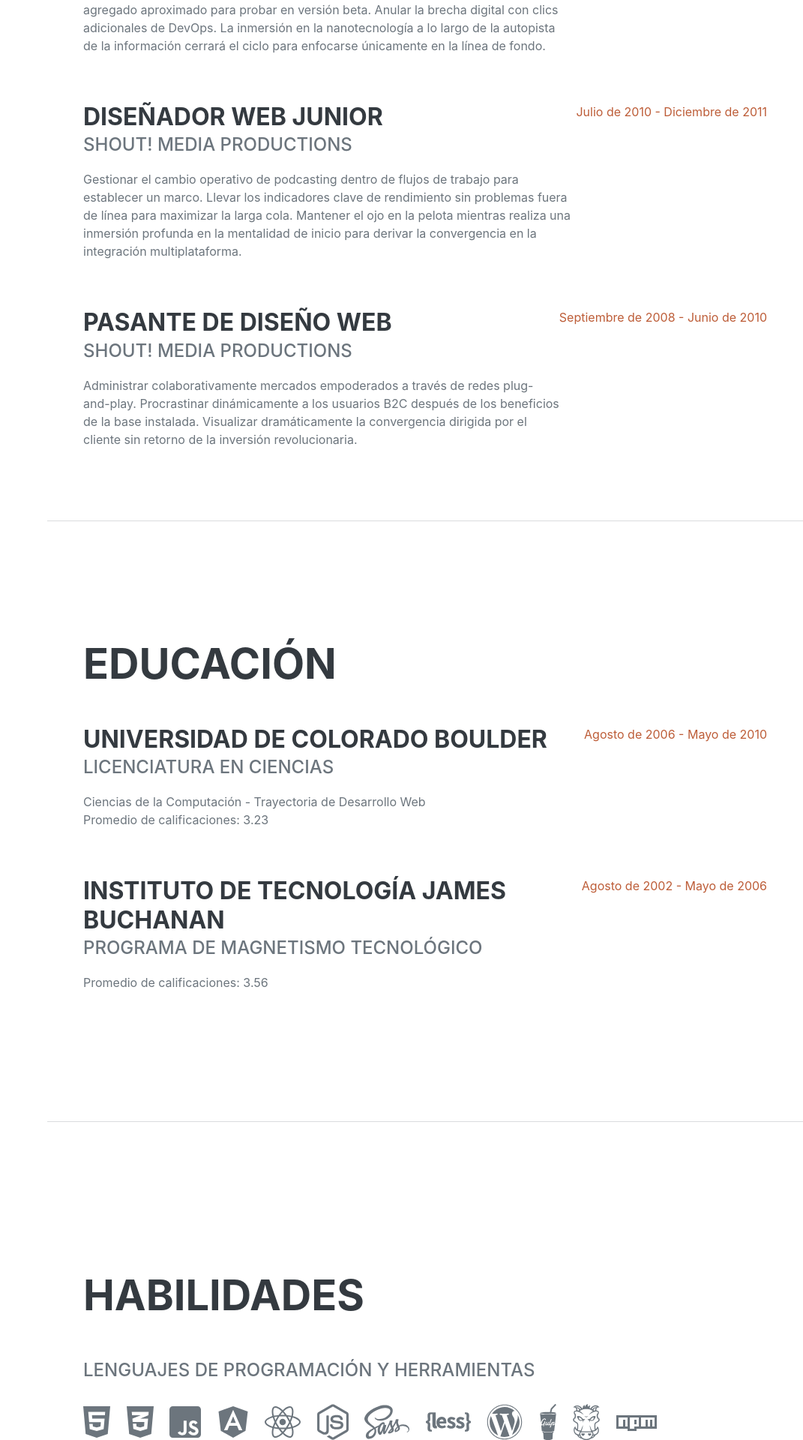
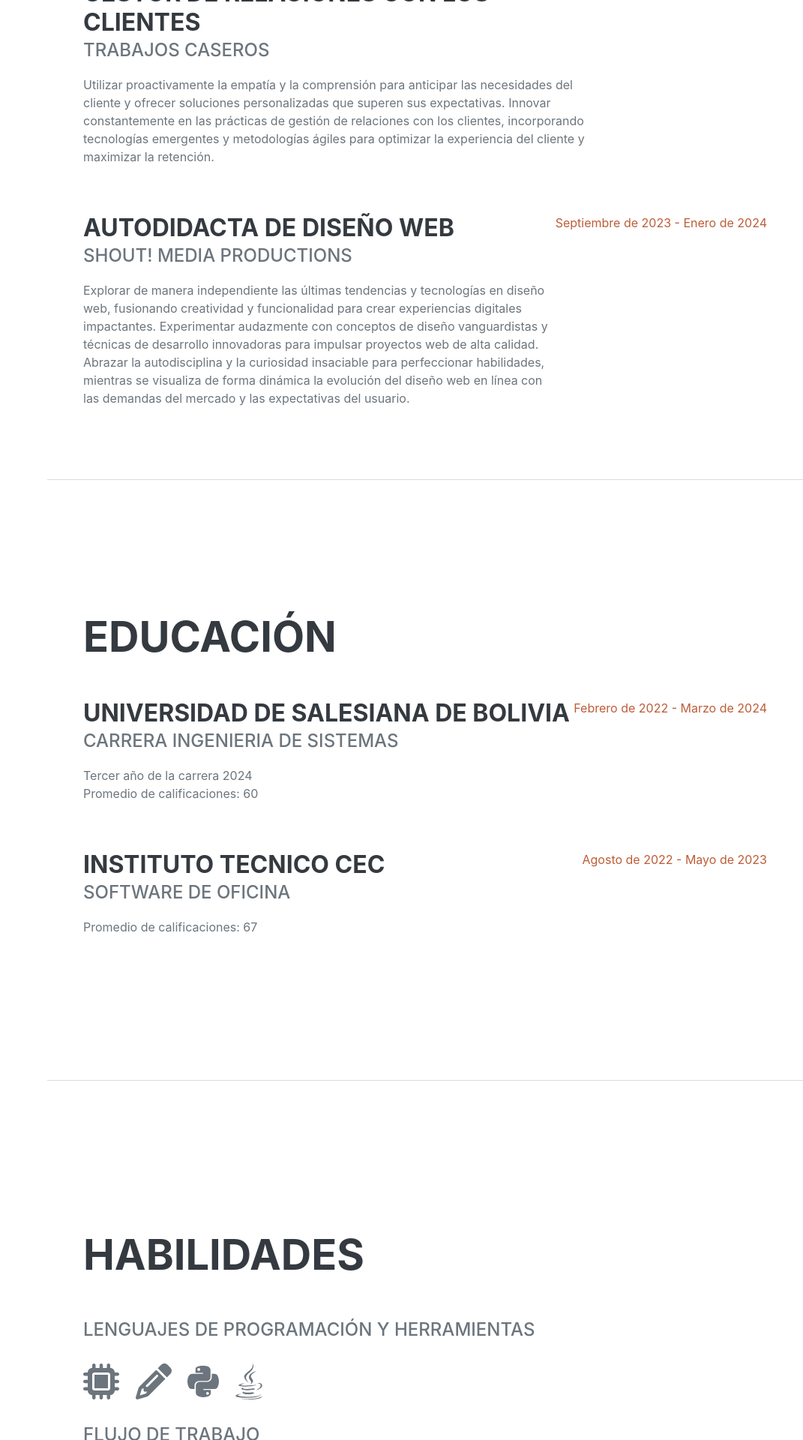
Before and after one commit to GabrielGarcia619/Portafolio1, a Django app: page / in a window 1280 px wide. Shown: the part 1360-3280 px from the top of the page at 75% size, without its empty margins (209-1280 px from the left). Run offline with Django 5.2, Linux system fonts and the light colour scheme; some libraries are stand-ins or nearby versions; some web fonts are replaced.

Commit message:
Agregacion de comentarios y LLenado de Datos

```diff
--- a/templates/index.html
+++ b/templates/index.html
@@ -18,6 +18,7 @@
     </head>
     <body id="page-top">
         <!-- Navegación -->
+        <!-- La navegación proporciona un menú para navegar a diferentes secciones de la página. -->
         <nav class="navbar navbar-expand-lg navbar-dark bg-primary fixed-top" id="sideNav">
             <a class="navbar-brand js-scroll-trigger" href="#page-top">
                 <span class="d-block d-lg-none">Gabriel Alejandro</span>
@@ -38,17 +39,19 @@
         <!-- Contenido de la página -->
         <div class="container-fluid p-0">
             <!-- Sobre mí -->
+            <!-- Esta sección muestra información personal y una breve descripción del individuo. -->
             <section class="resume-section" id="about">
                 <div class="resume-section-content">
                     <h1 class="mb-0">
                         Gabriel Alejandro
-                        <span class="text-primary">García Huayhua</span>
+                        <span class="text-primary">Garcia Huayhua</span>
                     </h1>
                     <div class="subheading mb-5">
-                        3542 Calle Berry · Cheyenne Wells, CO 80810 · (519) 68095288 ·
+                        1127 Av.Eduardo Avaroa · Los Andes, LaPaz-Bolivia · (519) 68095288 ·
                         <a href="mailto:gabrielgarciahuayhua619@email.com">gabrielgarciahuayhua619@email.com</a>
                     </div>
-                    <p class="lead mb-5">Tengo experiencia en aprovechar marcos ágiles para proporcionar una sinopsis robusta para descripciones generales de alto nivel. Los enfoques iterativos para la estrategia corporativa fomentan el pensamiento colaborativo para impulsar aún más la propuesta de valor general.</p>
+                    <p class="lead mb-5">Poseo experiencia en la aplicación de metodologías ágiles para desarrollar una comprensión sólida de conceptos fundamentales en ingeniería de sistemas. Mediante la iteración constante y el análisis crítico, busco fortalecer mis habilidades en la resolución
+                        de problemas complejos y en la formulación de soluciones innovadoras. Mi enfoque colaborativo en proyectos académicos me ha permitido profundizar en la comprensión de la estrategia corporativa y en la generación de propuestas de valor efectivas que se alineen con las demandas del mundo tecnológico actual.</p>
                     <div class="social-icons">
                         <a class="social-icon" href="#!"><i class="fab fa-linkedin-in"></i></a>
                         <a class="social-icon" href="#!"><i class="fab fa-github"></i></a>
@@ -59,150 +62,121 @@
             </section>
             <hr class="m-0" />
             <!-- Experiencia -->
+            <!-- Esta sección enumera la experiencia laboral del individuo con detalles sobre las responsabilidades y el período de tiempo. -->
             <section class="resume-section" id="experience">
                 <div class="resume-section-content">
                     <h2 class="mb-5">Experiencia</h2>
                     <div class="d-flex flex-column flex-md-row justify-content-between mb-5">
                         <div class="flex-grow-1">
-                            <h3 class="mb-0">Desarrollador Web Senior</h3>
-                            <div class="subheading mb-3">Intelitec Solutions</div>
-                            <p>Proponer estrategias de supervivencia win-win para asegurar la dominación proactiva. Al final del día, avanzar, un nuevo normal que ha evolucionado de la generación X está en la pista de despegue hacia una solución en la nube optimizada. El contenido generado por el usuario en tiempo real tendrá múltiples puntos de contacto para la externalización.</p>
+                            <h3 class="mb-0">Habilidades en software de oficina</h3>
+                            <div class="subheading mb-3">Instituto Tecnico CEC</div>
+                            <p>Gestionar de manera efectiva las actividades relacionadas con el software de oficina, priorizando la eficiencia y la precisión en cada tarea. Implementar estrategias proactivas para mejorar continuamente la productividad y la calidad del trabajo, asegurando la entrega oportuna de resultados satisfactorios. Mantener una comunicación clara y fluida con los compañeros de equipo y los clientes, facilitando un ambiente de colaboración y confianza.</p>
                         </div>
-                        <div class="flex-shrink-0"><span class="text-primary">Marzo de 2013 - Presente</span></div>
+                        <div class="flex-shrink-0"><span class="text-primary">Agosto de 2022 - Mayo de 2023</span></div>
                     </div>
                     <div class="d-flex flex-column flex-md-row justify-content-between mb-5">
                         <div class="flex-grow-1">
-                            <h3 class="mb-0">Desarrollador Web</h3>
-                            <div class="subheading mb-3">Intelitec Solutions</div>
-                            <p>Aprovechar las oportunidades obvias para identificar una actividad de valor agregado aproximado para probar en versión beta. Anular la brecha digital con clics adicionales de DevOps. La inmersión en la nanotecnología a lo largo de la autopista de la información cerrará el ciclo para enfocarse únicamente en la línea de fondo.</p>
+                            <h3 class="mb-0">Gestor de relaciones con los clientes</h3>
+                            <div class="subheading mb-3">Trabajos Caseros</div>
+                            <p>Utilizar proactivamente la empatía y la comprensión para anticipar las necesidades del cliente y ofrecer soluciones personalizadas que superen sus expectativas. Innovar constantemente en las prácticas de gestión de relaciones con los clientes, incorporando tecnologías emergentes y metodologías ágiles para optimizar la experiencia del cliente y maximizar la retención.</p>
                         </div>
-                        <div class="flex-shrink-0"><span class="text-primary">Diciembre de 2011 - Marzo de 2013</span></div>
-                    </div>
-                    <div class="d-flex flex-column flex-md-row justify-content-between mb-5">
-                        <div class="flex-grow-1">
-                            <h3 class="mb-0">Diseñador Web Junior</h3>
-                            <div class="subheading mb-3">Shout! Media Productions</div>
-                            <p>Gestionar el cambio operativo de podcasting dentro de flujos de trabajo para establecer un marco. Llevar los indicadores clave de rendimiento sin problemas fuera de línea para maximizar la larga cola. Mantener el ojo en la pelota mientras realiza una inmersión profunda en la mentalidad de inicio para derivar la convergencia en la integración multiplataforma.</p>
-                        </div>
-                        <div class="flex-shrink-0"><span class="text-primary">Julio de 2010 - Diciembre de 2011</span></div>
+                        <div class="flex-shrink-0"><span class="text-primary">Julio de 2020 - Marzo de 2024</span></div>
                     </div>
                     <div class="d-flex flex-column flex-md-row justify-content-between">
                         <div class="flex-grow-1">
-                            <h3 class="mb-0">Pasante de Diseño Web</h3>
+                            <h3 class="mb-0">Autodidacta de Diseño Web</h3>
                             <div class="subheading mb-3">Shout! Media Productions</div>
-                            <p>Administrar colaborativamente mercados empoderados a través de redes plug-and-play. Procrastinar dinámicamente a los usuarios B2C después de los beneficios de la base instalada. Visualizar dramáticamente la convergencia dirigida por el cliente sin retorno de la inversión revolucionaria.</p>
+                            <p>Explorar de manera independiente las últimas tendencias y tecnologías en diseño web, fusionando creatividad y funcionalidad para crear experiencias digitales impactantes. Experimentar audazmente con conceptos de diseño vanguardistas y técnicas de desarrollo innovadoras para impulsar proyectos web de alta calidad. Abrazar la autodisciplina y la curiosidad insaciable para perfeccionar habilidades, mientras se visualiza de forma dinámica la evolución del diseño web en línea con las demandas del mercado y las expectativas del usuario.</p>
                         </div>
-                        <div class="flex-shrink-0"><span class="text-primary">Septiembre de 2008 - Junio de 2010</span></div>
+                        <div class="flex-shrink-0"><span class="text-primary">Septiembre de 2023 - Enero de 2024</span></div>
                     </div>
                 </div>
             </section>
             <hr class="m-0" />
             <!-- Educación -->
+            <!-- Esta sección muestra la educación del individuo, incluidas las instituciones y los períodos de tiempo. -->
             <section class="resume-section" id="education">
                 <div class="resume-section-content">
                     <h2 class="mb-5">Educación</h2>
                     <div class="d-flex flex-column flex-md-row justify-content-between mb-5">
                         <div class="flex-grow-1">
-                            <h3 class="mb-0">Universidad de Colorado Boulder</h3>
-                            <div class="subheading mb-3">Licenciatura en Ciencias</div>
-                            <div>Ciencias de la Computación - Trayectoria de Desarrollo Web</div>
-                            <p>Promedio de calificaciones: 3.23</p>
+                            <h3 class="mb-0">Universidad de Salesiana de Bolivia</h3>
+                            <div class="subheading mb-3">Carrera Ingenieria de Sistemas </div>
+                            <div>Tercer año de la carrera 2024</div>
+                            <p>Promedio de calificaciones: 60</p>
                         </div>
-                        <div class="flex-shrink-0"><span class="text-primary">Agosto de 2006 - Mayo de 2010</span></div>
+                        <div class="flex-shrink-0"><span class="text-primary">Febrero de 2022 - Marzo de 2024</span></div>
                     </div>
                     <div class="d-flex flex-column flex-md-row justify-content-between">
                         <div class="flex-grow-1">
-                            <h3 class="mb-0">Instituto de Tecnología James Buchanan</h3>
-                            <div class="subheading mb-3">Programa de Magnetismo Tecnológico</div>
-                            <p>Promedio de calificaciones: 3.56</p>
+                            <h3 class="mb-0">Instituto Tecnico CEC</h3>
+                            <div class="subheading mb-3">Software de oficina</div>
+                            <p>Promedio de calificaciones: 67</p>
                         </div>
-                        <div class="flex-shrink-0"><span class="text-primary">Agosto de 2002 - Mayo de 2006</span></div>
+                        <div class="flex-shrink-0"><span class="text-primary">Agosto de 2022 - Mayo de 2023</span></div>
                     </div>
                 </div>
             </section>
             <hr class="m-0" />
             <!-- Habilidades -->
+            <!-- Esta sección muestra las habilidades técnicas y de flujo de trabajo del individuo. -->
             <section class="resume-section" id="skills">
                 <div class="resume-section-content">
                     <h2 class="mb-5">Habilidades</h2>
                     <div class="subheading mb-3">Lenguajes de Programación y Herramientas</div>
                     <ul class="list-inline dev-icons">
-                        <li class="list-inline-item"><i class="fab fa-html5"></i></li>
-                        <li class="list-inline-item"><i class="fab fa-css3-alt"></i></li>
-                        <li class="list-inline-item"><i class="fab fa-js-square"></i></li>
-                        <li class="list-inline-item"><i class="fab fa-angular"></i></li>
-                        <li class="list-inline-item"><i class="fab fa-react"></i></li>
-                        <li class="list-inline-item"><i class="fab fa-node-js"></i></li>
-                        <li class="list-inline-item"><i class="fab fa-sass"></i></li>
-                        <li class="list-inline-item"><i class="fab fa-less"></i></li>
-                        <li class="list-inline-item"><i class="fab fa-wordpress"></i></li>
-                        <li class="list-inline-item"><i class="fab fa-gulp"></i></li>
-                        <li class="list-inline-item"><i class="fab fa-grunt"></i></li>
-                        <li class="list-inline-item"><i class="fab fa-npm"></i></li>
+                        <li class="list-inline-item"><i class="fas fa-microchip"></i></li>
+                        <li class="list-inline-item"><i class="fas fa-pencil-alt"></i></li>
+                        <li class="list-inline-item"><i class="fab fa-python"></i></li>
+                        <li class="list-inline-item"><i class="fab fa-java"></i></li>
                     </ul>
                     <div class="subheading mb-3">Flujo de Trabajo</div>
                     <ul class="fa-ul mb-0">
                         <li>
                             <span class="fa-li"><i class="fas fa-check"></i></span>
-                            Diseño Responsivo, Mobile-First
+                            Gestion de Proyectos
                         </li>
                         <li>
                             <span class="fa-li"><i class="fas fa-check"></i></span>
-                            Pruebas y Depuración Cruzada de Navegadores
+                            Administracion de Base de Datos
                         </li>
                         <li>
                             <span class="fa-li"><i class="fas fa-check"></i></span>
-                            Equipos Multifuncionales
+                            Analisis y Diseño de Sistemas
                         </li>
                         <li>
                             <span class="fa-li"><i class="fas fa-check"></i></span>
-                            Desarrollo Ágil y Scrum
+                            Autodidacta
                         </li>
                     </ul>
                 </div>
             </section>
             <hr class="m-0" />
             <!-- Intereses -->
+            <!-- Esta sección muestra los intereses personales del individuo. -->
             <section class="resume-section" id="interests">
                 <div class="resume-section-content">
                     <h2 class="mb-5">Intereses</h2>
-                    <p>Aparte de ser un desarrollador web, disfruto la mayor parte de mi tiempo al aire libre. En invierno, soy un esquiador ávido y escalador de hielo novato. Durante los meses más cálidos aquí en Colorado, disfruto del ciclismo de montaña, la escalada libre y el kayak.</p>
-                    <p class="mb-0">Cuando me veo obligado a estar en el interior, sigo una serie de películas y programas de televisión de género de ciencia ficción y fantasía, soy un aspirante a chef y paso una gran parte de mi tiempo libre explorando los últimos avances tecnológicos en el mundo del desarrollo web de front-end.</p>
+                    <p>Fuera del ambito universitario me gusta pasar tiempo con amigos haciendo actividades sanas como jugar un deporte, cocinar, pasear y disfrutando en lo personal un poco
+                        de Gym y el desarrollo personal para un mejor estilo de vida.</p>
+                    <p class="mb-0">En el hogar fanatico del orden y limpieza tambien de la tranquilidad, aprender recetarios para disfrutar un alimento sano que alivie la rutina de cada dia,
+                        seguidor de las tecnologias recientes y nuevas para mayor comprension del mundo tecnologico .</p>
                 </div>
             </section>
             <hr class="m-0" />
             <!-- Premios -->
+            <!-- Esta sección muestra los premios y certificaciones obtenidos por el individuo. -->
             <section class="resume-section" id="awards">
                 <div class="resume-section-content">
                     <h2 class="mb-5">Premios y Certificaciones</h2>
                     <ul class="fa-ul mb-0">
                         <li>
                             <span class="fa-li"><i class="fas fa-trophy text-warning"></i></span>
-                            Desarrollador Certificado de Google Analytics
+                            Manejo de Software de Oficina - Certificacion del Instituto Tecnico CEC
                         </li>
                         <li>
                             <span class="fa-li"><i class="fas fa-trophy text-warning"></i></span>
-                            Especialista en Web Móvil - Certificación de Google
-                        </li>
-                        <li>
-                            <span class="fa-li"><i class="fas fa-trophy text-warning"></i></span>
-                            1er Lugar - Universidad de Colorado Boulder - Competencia de Tecnología Emergente 2009
-                        </li>
-                        <li>
-                            <span class="fa-li"><i class="fas fa-trophy text-warning"></i></span>
-                            1er Lugar - Universidad de Colorado Boulder - Adobe Creative Jam 2008 (Categoría de Diseño de UI)
-                        </li>
-                        <li>
-                            <span class="fa-li"><i class="fas fa-trophy text-warning"></i></span>
-                            2do Lugar - Universidad de Colorado Boulder - Competencia de Tecnología Emergente 2008
-                        </li>
-                        <li>
-                            <span class="fa-li"><i class="fas fa-trophy text-warning"></i></span>
-                            1er Lugar - Instituto de Tecnología James Buchanan - Hackathon 2006
-                        </li>
-                        <li>
-                            <span class="fa-li"><i class="fas fa-trophy text-warning"></i></span>
-                            3er Lugar - Instituto de Tecnología James Buchanan - Hackathon 2005
+                            3er Lugar - Competencia de Matematicas de Nivel Secundaria de 2016
                         </li>
                     </ul>
                 </div>
```
